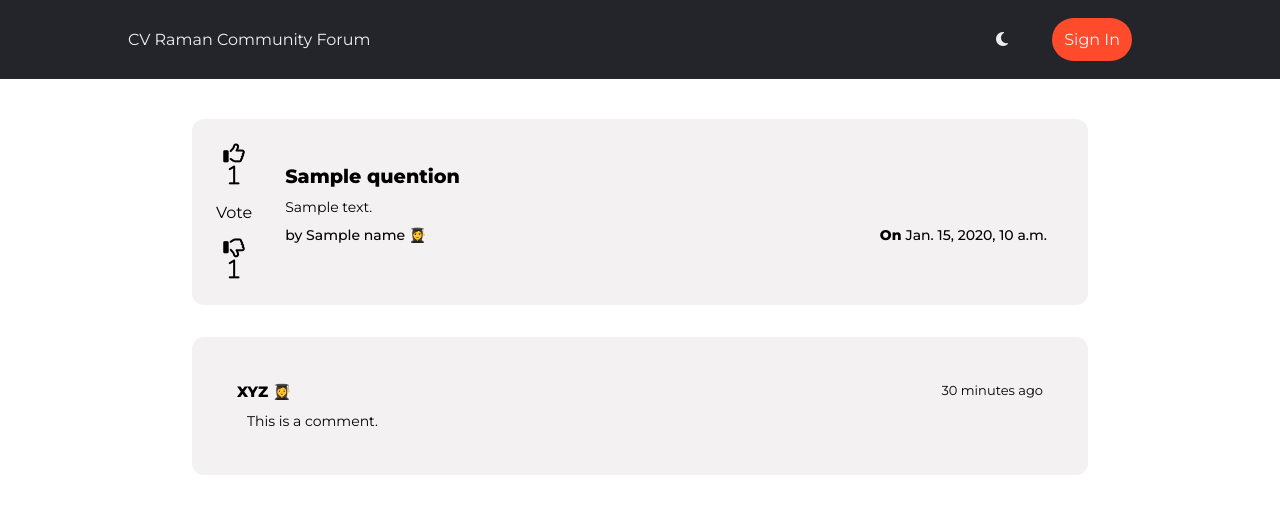
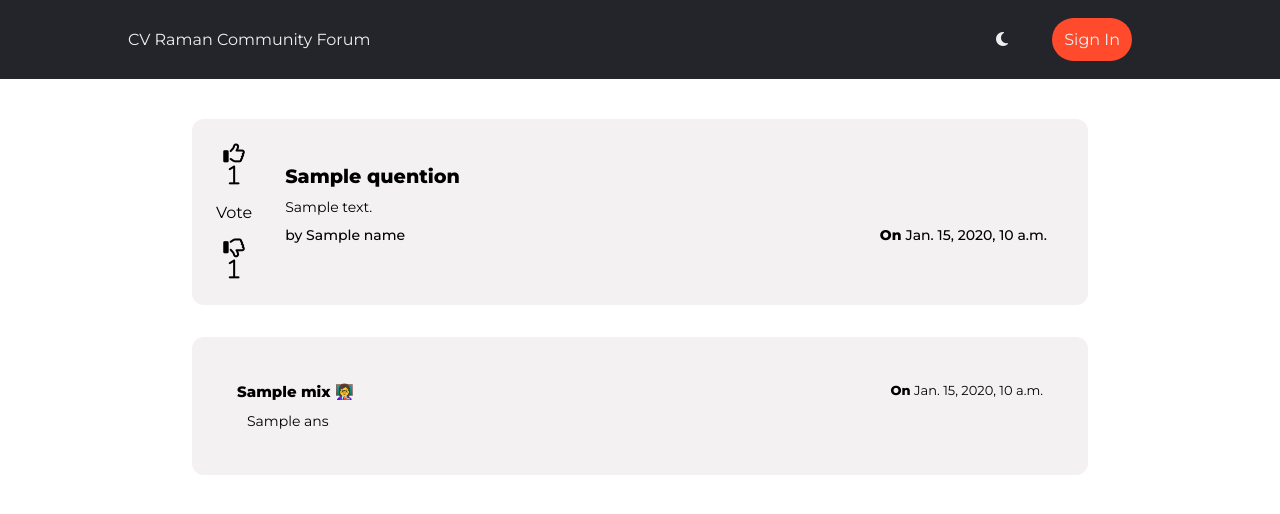
Before and after one commit to d-shaktiranjan/CommunityForum, a Django app: template templates/postView.html in a window 1280 px wide. Shown: the top 514 px of the page. Run offline with Django 3.2, Linux system fonts and the light colour scheme; tables that the repository leaves empty hold one stand-in row (values such as "Sample post"); the template is opened without the code that fills it: values that come from a table or form of the project are taken from there, most other values are stand-ins (such as "Sample title", 1, 10 or a date in 2020); some libraries are stand-ins or nearby versions.

Commit message:
render comments

```diff
--- a/templates/postView.html
+++ b/templates/postView.html
@@ -44,8 +44,9 @@
                     <div class="poster-container">
                         <span class="poster">
                             by {{name}}
-                            <span class="badge badge-student">👩‍🎓</span>
-                            <!-- <span class="badge badge-teacher">👩‍🏫</span> -->
+                            {% if not post.byStudent %}
+                            <span class="badge badge-teacher">👩‍🏫</span>
+                            {% endif %}
                         </span>
                         <span class="post-time"><strong>On </strong>{{post.dateTimeOfPost}}</span>
                     </div>
@@ -54,17 +55,19 @@
         </div>
     </div>
 
+    {% for item,name in mixList %}
     <div class="comment-container">
         <div class="comment-content">
             <div class="comment-content-child commentor">
-                <span class="comment-author">XYZ 👩‍🎓</span>
-                <span class="comment-time">30 minutes ago</span>
+                <span class="comment-author">{{name}} {% if not item.byStudent %}👩‍🏫{% endif %}</span>
+                <span class="comment-time"><strong>On</strong> {{item.dateTimeOfPost}}</span>
             </div>
             <div class="comment-content-child comment-text-container">
-                <span class="comment-text">This is a comment.</span>
+                <span class="comment-text">{{item.ans}}</span>
             </div>
         </div>
     </div>
+    {% endfor %}
 </main>
 
 {% endblock body %}
```
Also changed, not shown: home/views.py (+10 -1 lines).
